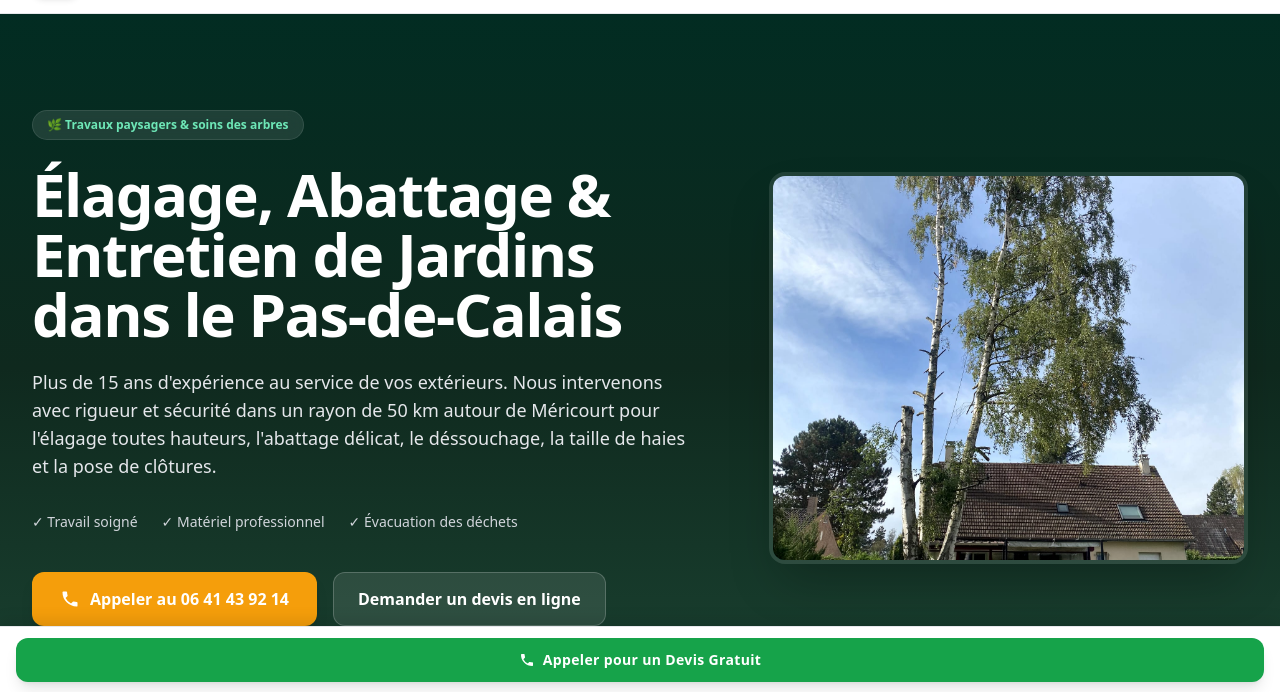
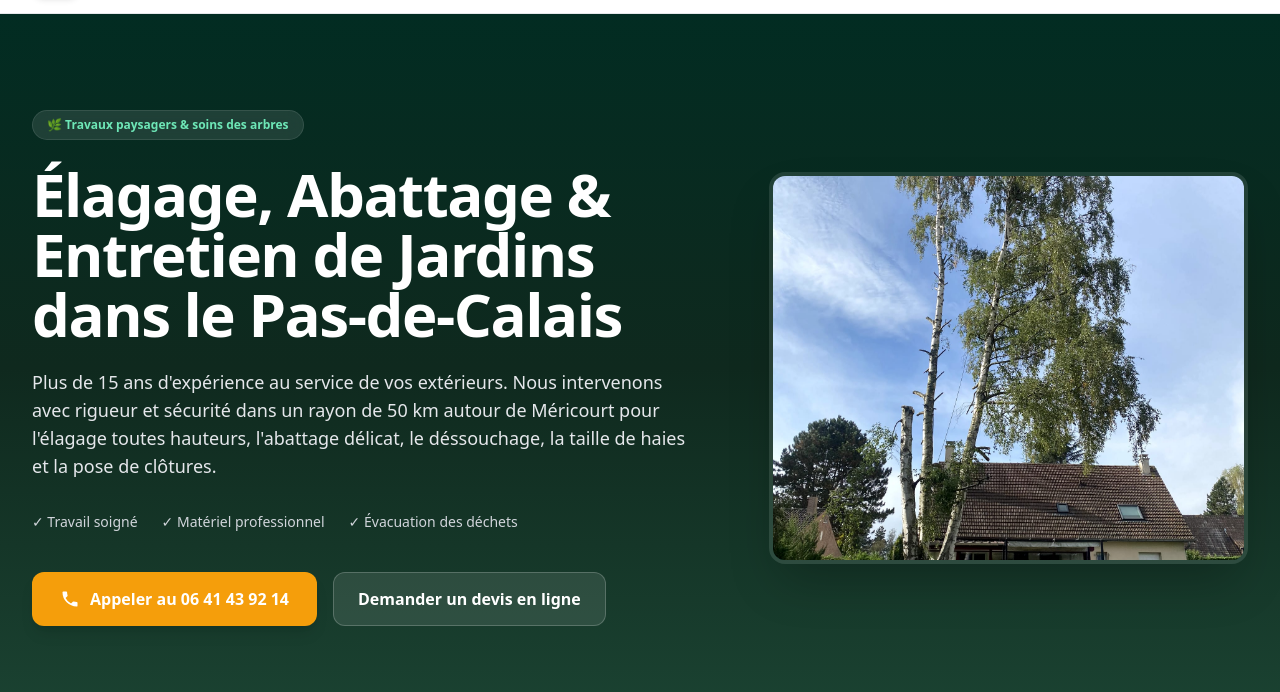
Before and after one commit to jbrovert-eng/tony-artisant, a plain HTML site: page index.html in a window 1280 px wide. Shown: the part 108-800 px from the top of the page. Drawn offline with nearby package versions, Linux system fonts and the light colour scheme.

Commit message:
Suppression de la barre fixe mobile du bas et ajustement des marges

```diff
--- a/assets/css/style.css
+++ b/assets/css/style.css
@@ -19,13 +19,6 @@ html {
 body {
   background-color: var(--off-white);
   color: var(--charcoal);
-  padding-bottom: 72px; /* Dégagement pour la barre mobile flottante */
-}
-
-@media (min-width: 768px) {
-  body {
-    padding-bottom: 0;
-  }
 }
 
 /* Header Sticky */
@@ -147,24 +140,6 @@ header.scrolled {
   right: 1rem;
 }
 
-/* Barre flottante mobile */
-.mobile-bottom-bar {
-  position: fixed;
-  bottom: 0;
-  left: 0;
-  right: 0;
-  z-index: 45;
-  background: #ffffff;
-  border-top: 1px solid #e5e7eb;
-  padding: 0.65rem 1rem;
-  box-shadow: 0 -4px 16px rgba(0, 0, 0, 0.12);
-}
-
-@media (min-width: 768px) {
-  .mobile-bottom-bar {
-    display: none;
-  }
-}
 
 /* Animations et détails d'interaction */
 .pulse-call {
--- a/index.html
+++ b/index.html
@@ -657,13 +657,6 @@
     </div>
   </footer>
 
-  <!-- BARRE FLOTTANTE MOBILE UNIQUE -->
-  <div class="mobile-bottom-bar flex items-center justify-between gap-2">
-    <a href="tel:+33641439214" class="flex-1 inline-flex items-center justify-center gap-2 py-3 px-3 rounded-xl bg-greenCall text-white font-bold text-sm tracking-wide shadow-lg active:scale-95 transition whitespace-nowrap">
-      <svg class="w-4 h-4 fill-current shrink-0" viewBox="0 0 24 24"><path d="M6.62 10.79a15.053 15.053 0 006.59 6.59l2.2-2.2a1 1 0 011.01-.24c1.12.37 2.33.57 3.58.57a1 1 0 011 1V20a1 1 0 01-1 1A17 17 0 013 4a1 1 0 011-1h3.5a1 1 0 011 1c0 1.25.2 2.45.57 3.57a1 1 0 01-.24 1.02l-2.21 2.2z"/></svg>
-      <span>Appeler pour un Devis Gratuit</span>
-    </a>
-  </div>
 
   <script src="assets/js/main.js"></script>
 </body>
```
Also changed, not shown: abattage-arbres.html (+0 -8 lines), contact.html (+0 -8 lines), dessouchage.html (+0 -8 lines), elagage-arbres.html (+0 -8 lines), pose-cloture.html (+0 -8 lines), taille-arbres-fruitiers.html (+0 -8 lines), taille-haies.html (+0 -8 lines).
